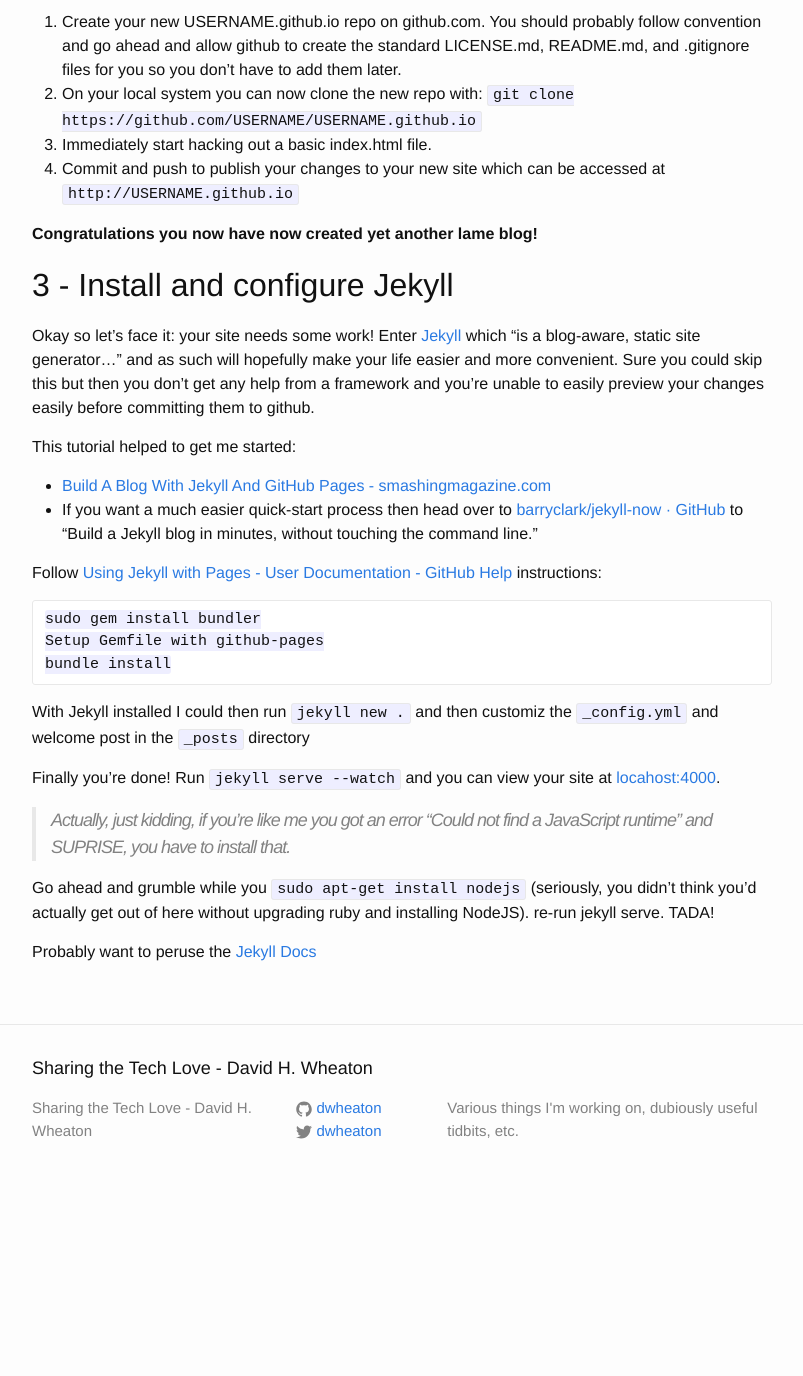
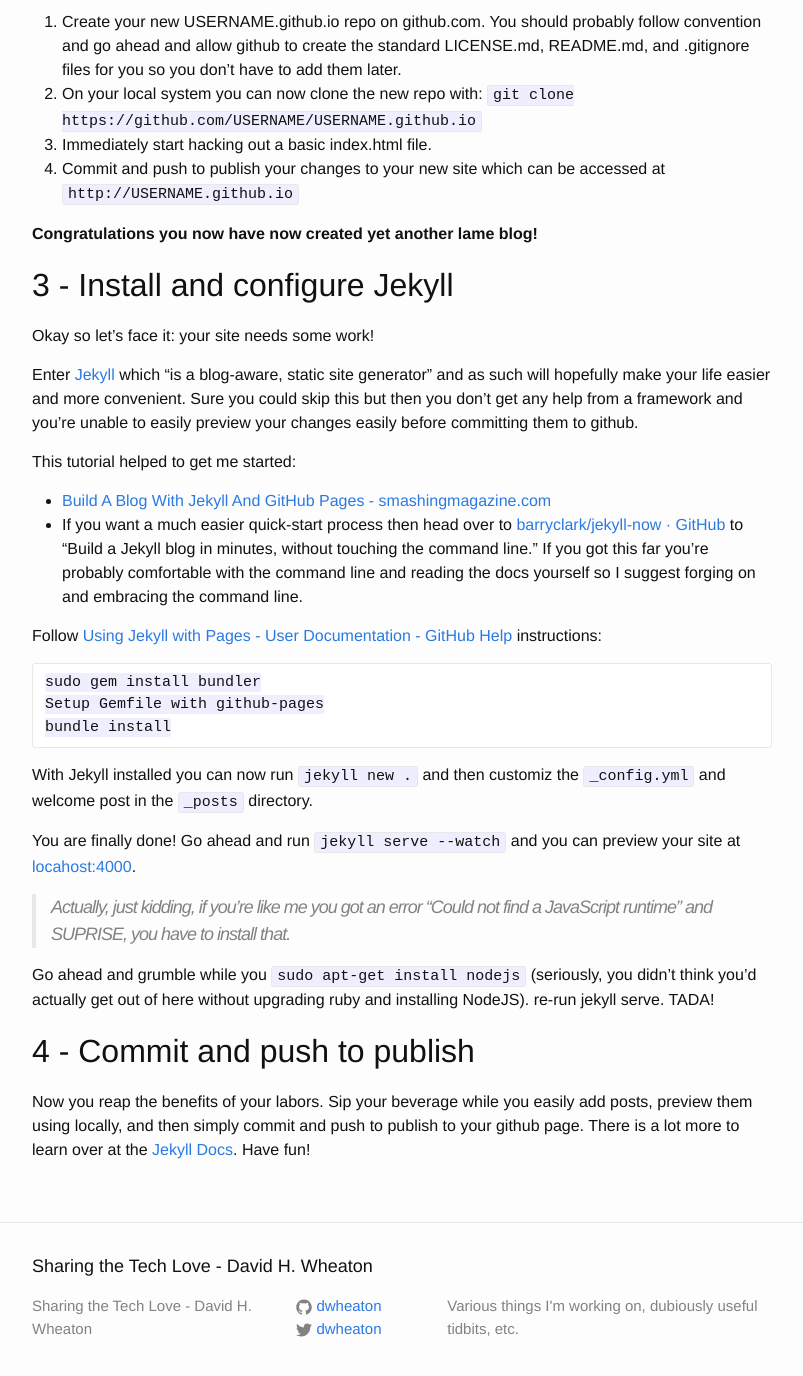
Before and after one commit to dwheaton/dwheaton.github.io, a Jekyll site: the page built from _posts/2015-10-02-github-pages-setup.markdown, in a window 1280 px wide and 1400 px high, scrolled down 1192 px. Shown: the top 1376 px of the window, without its empty margins (238-1041 px from the left). Built offline with Jekyll 4.4.1, drawn with Linux system fonts in a browser that asks for light colours; before the commit the page ends 2394 px from its top, so only the background shows below that.

Commit message:
first post finished

```diff
--- a/_posts/2015-10-02-github-pages-setup.markdown
+++ b/_posts/2015-10-02-github-pages-setup.markdown
@@ -51,12 +51,14 @@ You'll need to follow these [github pages setup instructions](https://pages.gith
 3 - Install and configure Jekyll
 -----------
 
-Okay so let's face it: your site needs some work! Enter [Jekyll](https://jekyllrb.com/) which "is a blog-aware, static site generator..." and as such will hopefully make your life easier and more convenient. Sure you could skip this but then you don't get any help from a framework and you're unable to easily preview your changes easily before committing them to github.
+Okay so let's face it: your site needs some work!
+
+Enter [Jekyll](https://jekyllrb.com/) which "is a blog-aware, static site generator" and as such will hopefully make your life easier and more convenient. Sure you could skip this but then you don't get any help from a framework and you're unable to easily preview your changes easily before committing them to github.
 
 This tutorial helped to get me started:
 
 * [Build A Blog With Jekyll And GitHub Pages - smashingmagazine.com](http://www.smashingmagazine.com/2014/08/build-blog-jekyll-github-pages/)
-* If you want a much easier quick-start process then head over to [barryclark/jekyll-now · GitHub](https://github.com/barryclark/jekyll-now) to "Build a Jekyll blog in minutes, without touching the command line."
+* If you want a much easier quick-start process then head over to [barryclark/jekyll-now · GitHub](https://github.com/barryclark/jekyll-now) to "Build a Jekyll blog in minutes, without touching the command line." If you got this far you're probably comfortable with the command line and reading the docs yourself so I suggest forging on and embracing the command line.
 
 Follow [Using Jekyll with Pages - User Documentation - GitHub Help](https://help.github.com/articles/using-jekyll-with-pages/) instructions:
 
@@ -64,12 +66,15 @@ Follow [Using Jekyll with Pages - User Documentation - GitHub Help](https://help
 	Setup Gemfile with github-pages
 	bundle install
 
-With Jekyll installed I could then run `jekyll new .` and then customiz the `_config.yml` and welcome post in the `_posts` directory
+With Jekyll installed you can now run `jekyll new .` and then customiz the `_config.yml` and welcome post in the `_posts` directory.
 
-Finally you're done! Run `jekyll serve --watch` and you can view your site at [locahost:4000](localhost:4000).
+You are finally done! Go ahead and run `jekyll serve --watch` and you can preview your site at [locahost:4000](localhost:4000).
 
 > Actually, just kidding, if you're like me you got an error "Could not find a JavaScript runtime" and SUPRISE, you have to install that.
 
 Go ahead and grumble while you `sudo apt-get install nodejs` (seriously, you didn't think you'd actually get out of here without upgrading ruby and installing NodeJS). re-run jekyll serve. TADA!
 
-Probably want to peruse the [Jekyll Docs](http://jekyllrb.com/docs/frontmatter/)
+4 - Commit and push to publish
+---------------------------
+
+Now you reap the benefits of your labors. Sip your beverage while you easily add posts, preview them using locally, and then simply commit and push to publish to your github page. There is a lot more to learn over at the [Jekyll Docs](http://jekyllrb.com/docs/frontmatter/). Have fun!
```
Also changed, not shown: 3 other files.
